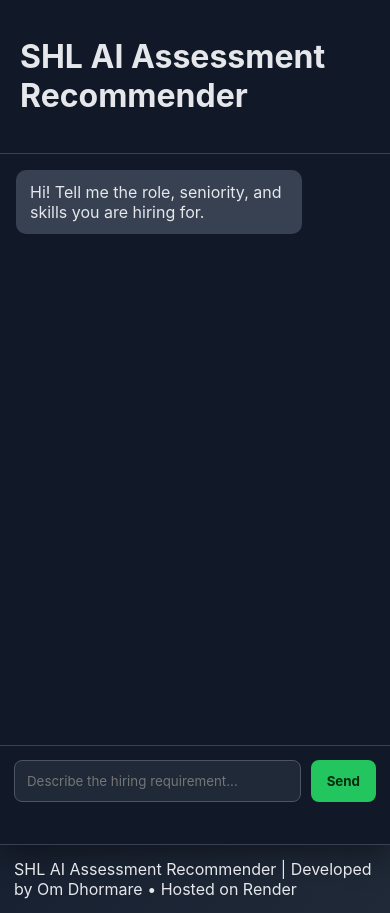
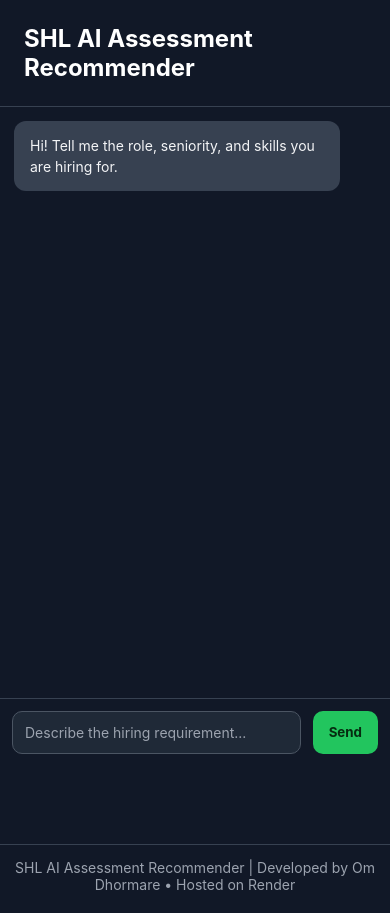
Before and after one commit to omdhormare/ai-powered-shl-chatbot, a Flask app: page / in a window 390 px wide. After the commit the page ends 890 px from the top, so only its background shows below. Run offline with Flask 3, Linux system fonts and the light colour scheme.

Commit message:
Update styles.css

```diff
--- a/static/css/styles.css
+++ b/static/css/styles.css
@@ -1,16 +1,178 @@
-:root{--bg:#0f172a;--panel:#111827;--accent:#22c55e;--text:#e5e7eb}
-*{box-sizing:border-box;font-family:Inter,Arial,sans-serif}
-body{margin:0;background:linear-gradient(120deg,#0f172a,#1f2937);color:var(--text)}
-.app{max-width:860px;margin:20px auto;background:var(--panel);border-radius:14px;overflow:hidden;box-shadow:0 10px 30px rgba(0,0,0,.4)}
-header{padding:16px 20px;border-bottom:1px solid #374151}
-#chat-window{height:60vh;overflow:auto;padding:16px;display:flex;flex-direction:column;gap:10px}
-.msg{padding:12px 14px;border-radius:10px;max-width:80%}
-.user{background:#2563eb;align-self:flex-end}
-.bot{background:#374151;align-self:flex-start}
-footer{display:flex;gap:10px;padding:14px;border-top:1px solid #374151}
-input{flex:1;padding:12px;border-radius:8px;border:1px solid #4b5563;background:#1f2937;color:white}
-button{background:var(--accent);color:#062b10;border:none;padding:12px 16px;border-radius:8px;font-weight:700;cursor:pointer}
-.loader{width:32px;height:32px;border:4px solid #374151;border-top:4px solid var(--accent);border-radius:50%;margin:0 auto 10px;animation:spin 1s linear infinite}
-.hidden{display:none}
-@keyframes spin{to{transform:rotate(360deg)}}
-@media (max-width:640px){.app{margin:0;border-radius:0;height:100vh}#chat-window{height:70vh}}
+:root{
+  --bg:#0f172a;
+  --panel:#111827;
+  --accent:#22c55e;
+  --text:#e5e7eb;
+}
+
+*{
+  box-sizing:border-box;
+  font-family:Inter,Arial,sans-serif;
+}
+
+body{
+  margin:0;
+  background:linear-gradient(120deg,#0f172a,#1f2937);
+  color:var(--text);
+  min-height:100vh;
+  display:flex;
+  flex-direction:column;
+}
+
+.app{
+  max-width:900px;
+  width:95%;
+  margin:40px auto 10px auto;
+  background:var(--panel);
+  border-radius:16px;
+  overflow:hidden;
+  box-shadow:0 10px 30px rgba(0,0,0,.4);
+  display:flex;
+  flex-direction:column;
+}
+
+header{
+  padding:24px;
+  border-bottom:1px solid #374151;
+}
+
+header h1{
+  margin:0;
+  font-size:2rem;
+  font-weight:700;
+  color:white;
+}
+
+#chat-window{
+  height:65vh;
+  overflow-y:auto;
+  padding:20px;
+  display:flex;
+  flex-direction:column;
+  gap:14px;
+}
+
+.msg{
+  padding:14px 16px;
+  border-radius:12px;
+  max-width:80%;
+  line-height:1.5;
+  word-wrap:break-word;
+  font-size:15px;
+}
+
+.user{
+  background:#2563eb;
+  align-self:flex-end;
+  color:white;
+}
+
+.bot{
+  background:#374151;
+  align-self:flex-start;
+  color:#f3f4f6;
+}
+
+.chat-footer{
+  display:flex;
+  gap:12px;
+  padding:16px;
+  border-top:1px solid #374151;
+}
+
+input{
+  flex:1;
+  padding:14px;
+  border-radius:10px;
+  border:1px solid #4b5563;
+  background:#1f2937;
+  color:white;
+  outline:none;
+  font-size:15px;
+}
+
+input::placeholder{
+  color:#9ca3af;
+}
+
+button{
+  background:var(--accent);
+  color:#062b10;
+  border:none;
+  padding:14px 20px;
+  border-radius:10px;
+  font-weight:700;
+  cursor:pointer;
+  transition:.2s;
+}
+
+button:hover{
+  transform:scale(1.03);
+}
+
+.loader{
+  width:34px;
+  height:34px;
+  border:4px solid #374151;
+  border-top:4px solid var(--accent);
+  border-radius:50%;
+  margin:0 auto 12px;
+  animation:spin 1s linear infinite;
+}
+
+.hidden{
+  display:none;
+}
+
+.footer{
+  text-align:center;
+  padding:14px;
+  color:#9ca3af;
+  font-size:14px;
+  background:#111827;
+  border-top:1px solid #374151;
+  margin-top:auto;
+}
+
+@keyframes spin{
+  to{
+    transform:rotate(360deg);
+  }
+}
+
+@media (max-width:640px){
+
+  .app{
+    width:100%;
+    height:100vh;
+    margin:0;
+    border-radius:0;
+  }
+
+  header h1{
+    font-size:1.5rem;
+  }
+
+  #chat-window{
+    height:70vh;
+    padding:14px;
+  }
+
+  .msg{
+    max-width:90%;
+    font-size:14px;
+  }
+
+  .chat-footer{
+    padding:12px;
+  }
+
+  input{
+    padding:12px;
+    font-size:14px;
+  }
+
+  button{
+    padding:12px 16px;
+  }
+}
```
